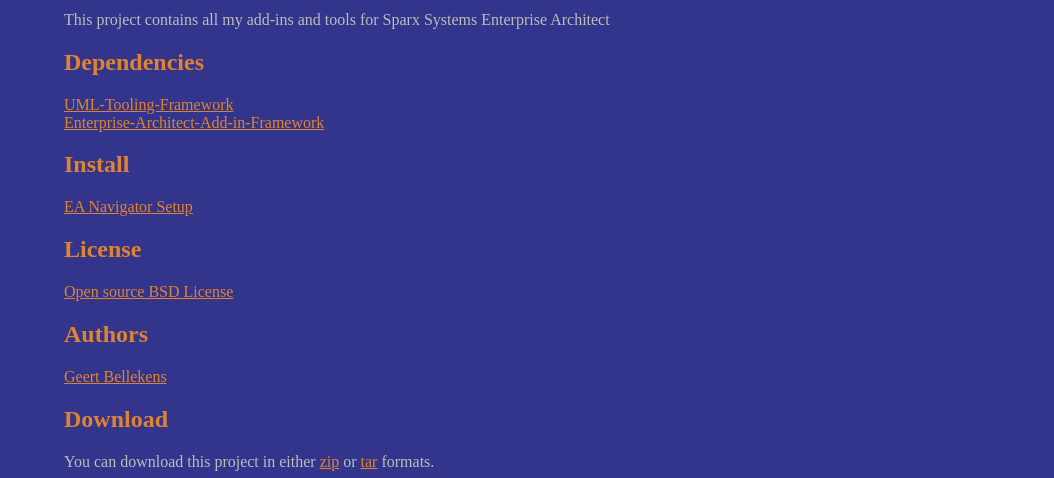
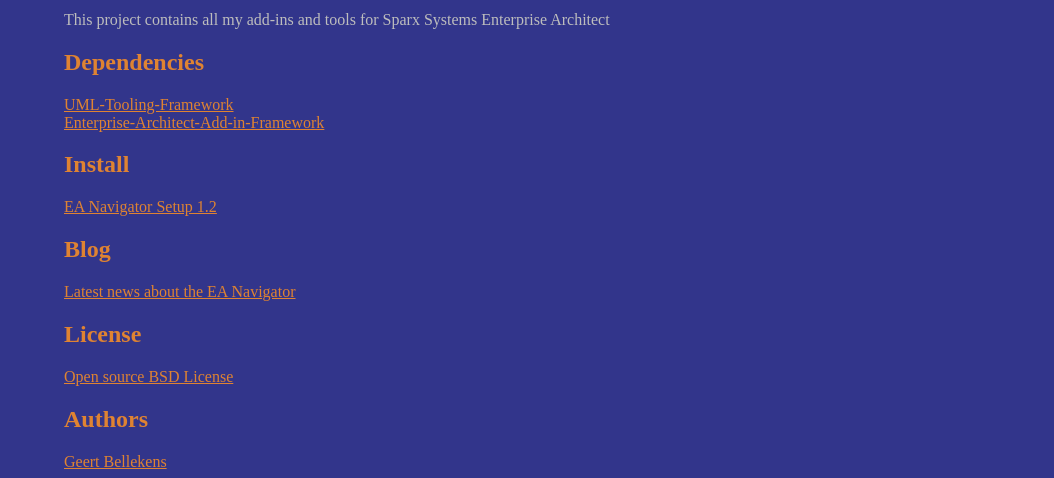
Before and after one commit to GeertBellekens/Enterprise-Architect-Toolpack, a plain HTML site: page index.html in a window 1280 px wide. Shown: the part 322-800 px from the top of the page, without its empty margins (226-1280 px from the left). Drawn offline with Linux system fonts and the light colour scheme.

Commit message:
updated link to installer and added link to my blog

```diff
--- a/index.html
+++ b/index.html
@@ -36,7 +36,7 @@
   <div id="container">
 
     <div class="download">
-		<a href="https://github.com/downloads/GeertBellekens/Enterprise-Architect-Toolpack/EANavigator_Setup.msi">
+		<a href="https://github.com/downloads/GeertBellekens/Enterprise-Architect-Toolpack/EANavigator_Setup_1.2.msi">
 			<img border="0" width="90" src="./Images/install_icon.png"></a>
       <a href="http://github.com/GeertBellekens/Enterprise-Architect-Toolpack/zipball/master">
         <img border="0" width="90" src="http://github.com/images/modules/download/zip.png"></a>
@@ -58,7 +58,9 @@
 <a href ="https://github.com/GeertBellekens/Enterprise-Architect-Add-in-Framework">Enterprise-Architect-Add-in-Framework</a></p>
 
 <h2>Install</h2>
-<p><a href="https://github.com/downloads/GeertBellekens/Enterprise-Architect-Toolpack/EANavigator_Setup.msi">EA Navigator Setup</a></p>
+<p><a href="https://github.com/downloads/GeertBellekens/Enterprise-Architect-Toolpack/EANavigator_Setup_1.2.msi">EA Navigator Setup 1.2</a></p>
+<h2>Blog</h2>
+<p><a href="http://geertbellekens.wordpress.com/tag/ea-navigator/">Latest news about the EA Navigator</a></p>
 <h2>License</h2>
 <p><a href="http://www.opensource.org/licenses/bsd-license.php">Open source BSD License</a></p>
 <h2>Authors</h2>
```
